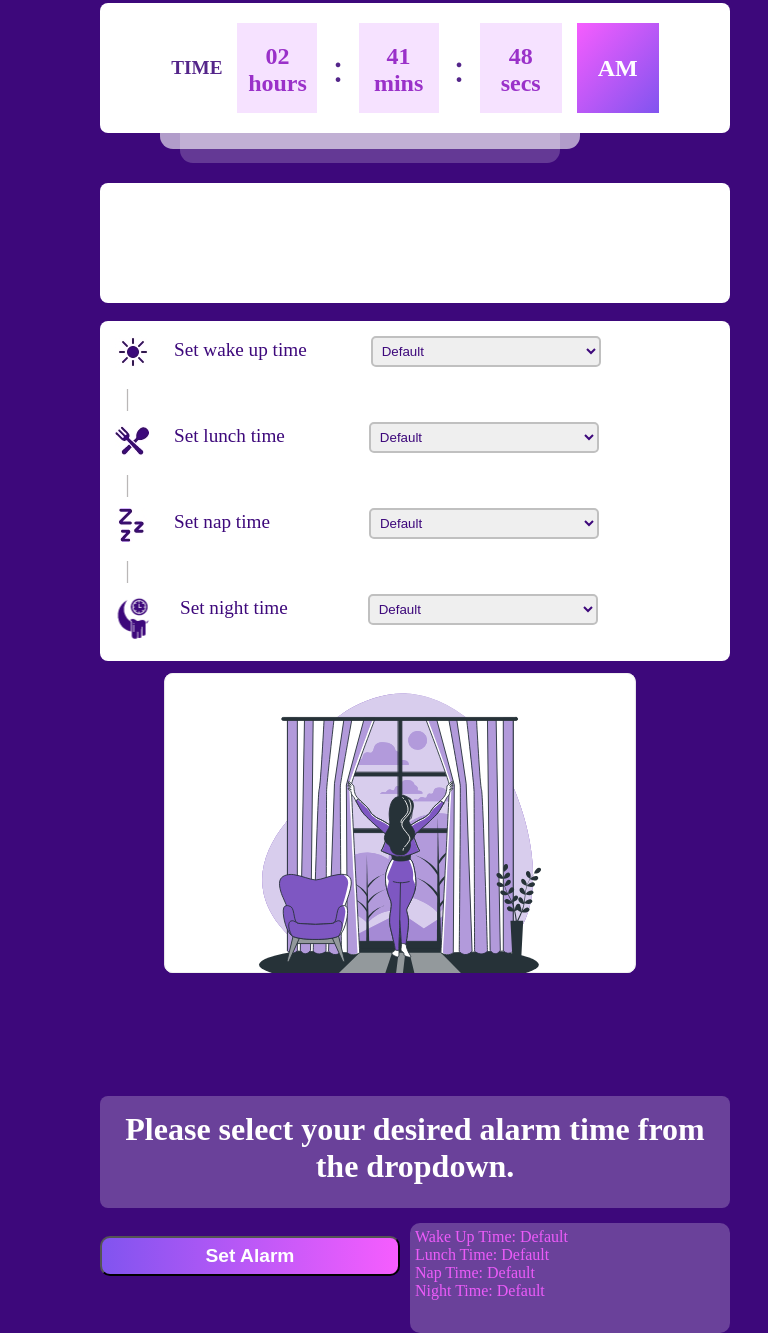
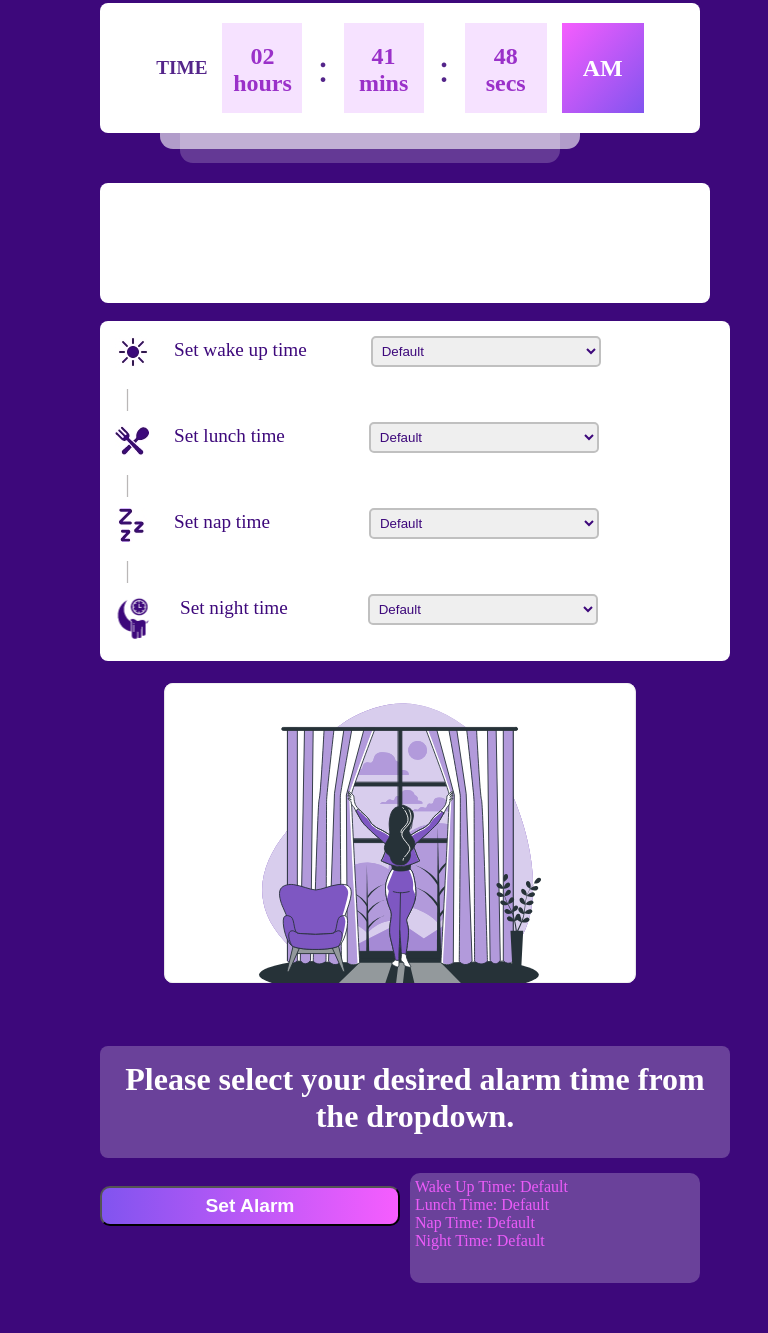
Before and after one commit to rohit-yadav-4099/JSproject-1, a plain HTML site: page index.html in a window 768 px wide. Shown: the part 126-1459 px from the top of the page. After the commit the page ends 1414 px from the top, so only its background shows below. Drawn offline with Linux system fonts and the light colour scheme.

Commit message:
Update4 media.css

```diff
--- a/media.css
+++ b/media.css
@@ -61,31 +61,31 @@ select{
     position: relative;
     background-color: #6A419A;
     border-radius: 8px;
-    top: 750px;
+    top: 700px;
     left: -40px;
     padding: 15px;
 
 }
 .main_box_1{
-    width: 630px;
+    width: 600px;
 }
 
 .parent_box_2{
-    width: 630px;
+    width: 600px;
     display: flex;
     position: relative;
-    top: 750px;
+    top: 700px;
     left: -40px;
 }
 
 .parent_box_3{
-    width: 630px;
+    width: 600px;
     top: -580px;
    left: 100px;
   }
 
   .timebottombox{
-    width: 620px;
+    width: 600px;
     height: 110px;
     background-color: white;
     text-align: center;
@@ -99,7 +99,7 @@ select{
 #image{
     width: 600px;
     position: relative;
-    top: -30px;
+    top: -20px;
     left: 100px;
 }
 
@@ -108,8 +108,9 @@ select{
     width: 600px;
     border-radius: 5px;
 }
-#morningedit{
+/* #morningedit{
     width: 630px;
+
 }
 #afternoonedit{
     width: 630px;
@@ -119,10 +120,10 @@ select{
 }
 #nightedit{
     width: 630px;
-}
+} */
 
 .box_3{
-    width: 500px;
+    width: 630px;
     height: 100px;
     background-color: #6A419A;
     border-radius: 10px;
```
